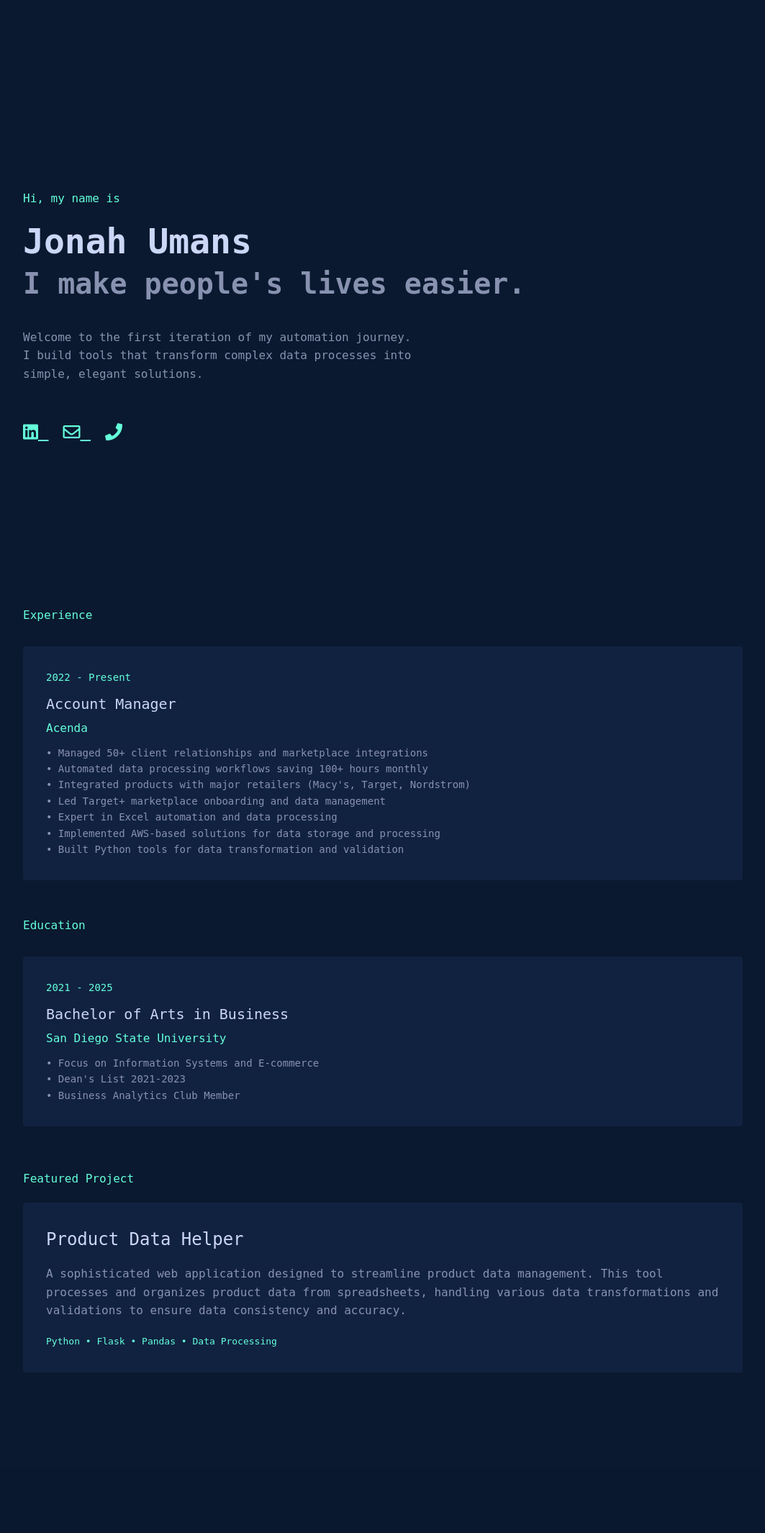
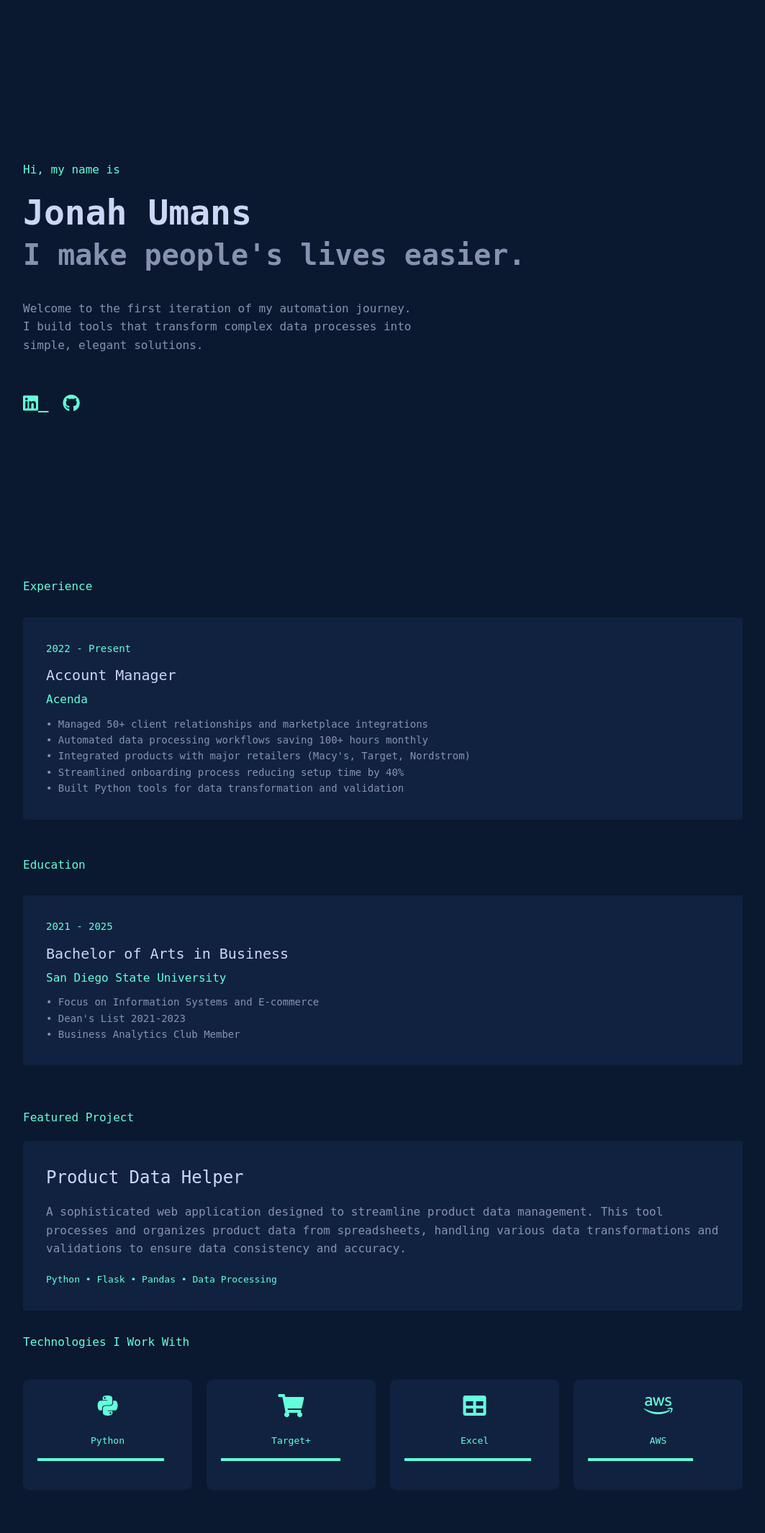
Before and after one commit to jonahumans/Migration-Assistant, a Flask app: page /about in a window 1280 px wide. Shown: the part 58-2188 px from the top of the page at 72% size, without its empty margins (108-1171 px from the left). Before the commit the page ends 1965 px from the top, so only its background shows below. Run offline with Flask 3, Linux system fonts and the light colour scheme.

Commit message:
Restored to 'a2d9265d4f9d73ba49767c7ec80c66436ca85e59'
Replit-Restored-To:a2d9265d4f9d73ba49767c7ec80c66436ca85e59

```diff
--- a/templates/about.html
+++ b/templates/about.html
@@ -1,3 +1,4 @@
+
 <!DOCTYPE html>
 <html lang="en">
 <head>
@@ -6,6 +7,72 @@
     <title>About Jonah Umans</title>
     <link rel="stylesheet" href="https://cdnjs.cloudflare.com/ajax/libs/font-awesome/5.15.4/css/all.min.css">
     <style>
+        @keyframes fadeIn {
+            from { opacity: 0; transform: translateY(20px); }
+            to { opacity: 1; transform: translateY(0); }
+        }
+
+        @keyframes float {
+            0% { transform: translateY(0px); }
+            50% { transform: translateY(-10px); }
+            100% { transform: translateY(0px); }
+        }
+
+        .social-links {
+            margin-top: 20px;
+        }
+
+        .social-icon {
+            font-size: 24px;
+            margin-right: 20px;
+            color: var(--highlight-color);
+            transition: transform 0.3s;
+        }
+
+        .social-icon:hover {
+            transform: translateY(-5px);
+        }
+
+        .hero {
+            animation: fadeIn 1s ease-out;
+        }
+
+        .project-card {
+            animation: float 6s ease-in-out infinite;
+        }
+
+        .skill-bar {
+            height: 4px;
+            background: var(--highlight-color);
+            width: 0;
+            transition: width 1s ease-out;
+            margin-bottom: 20px;
+        }
+
+        .tech-section {
+            display: grid;
+            grid-template-columns: repeat(auto-fit, minmax(120px, 1fr));
+            gap: 20px;
+            margin-top: 40px;
+        }
+
+        .tech-item {
+            text-align: center;
+            padding: 20px;
+            background: #112240;
+            border-radius: 8px;
+            transition: transform 0.3s;
+        }
+
+        .tech-item:hover {
+            transform: translateY(-5px);
+        }
+
+        .tech-item i {
+            font-size: 32px;
+            color: var(--highlight-color);
+            margin-bottom: 10px;
+        }
         :root {
             --primary-color: #0a192f;
             --text-color: #8892b0;
@@ -48,7 +115,7 @@
         .container {
             max-width: 1000px;
             margin: 0 auto;
-            padding: 100px 2rem;
+            padding: 60px 2rem;
         }
 
         .hero {
@@ -82,21 +149,6 @@
             max-width: 540px;
             margin: 15px 0 30px;
             font-size: 16px;
-        }
-
-        .social-links {
-            margin-top: 20px;
-        }
-
-        .social-icon {
-            font-size: 24px;
-            margin-right: 20px;
-            color: var(--highlight-color);
-            transition: transform 0.3s;
-        }
-
-        .social-icon:hover {
-            transform: translateY(-5px);
         }
 
         .breadcrumb-container {
@@ -185,11 +237,8 @@
                 <a href="https://www.linkedin.com/in/jonah-umans-6579b7177/" target="_blank" class="social-icon">
                     <i class="fab fa-linkedin"></i>
                 </a>
-                <a href="mailto:jonahaumans@gmail.com" class="social-icon">
-                    <i class="far fa-envelope"></i>
-                </a>
-                <a href="tel:949-702-5959" class="social-icon">
-                    <i class="fas fa-phone"></i>
+                <a href="https://github.com" target="_blank" class="social-icon">
+                    <i class="fab fa-github"></i>
                 </a>
             </div>
         </section>
@@ -205,12 +254,11 @@
                         • Managed 50+ client relationships and marketplace integrations<br>
                         • Automated data processing workflows saving 100+ hours monthly<br>
                         • Integrated products with major retailers (Macy's, Target, Nordstrom)<br>
-                        • Led Target+ marketplace onboarding and data management<br>
-                        • Expert in Excel automation and data processing<br>
-                        • Implemented AWS-based solutions for data storage and processing<br>
+                        • Streamlined onboarding process reducing setup time by 40%<br>
                         • Built Python tools for data transformation and validation
                     </div>
                 </div>
+
             </div>
 
             <div class="small-heading" style="margin-top: 50px;">Education</div>
@@ -238,6 +286,48 @@
                 <div class="tech-stack">Python • Flask • Pandas • Data Processing</div>
             </div>
         </section>
+
+        <section class="tech-stack">
+            <div class="small-heading">Technologies I Work With</div>
+            <div class="tech-section">
+                <div class="tech-item">
+                    <i class="fab fa-python"></i>
+                    <p>Python</p>
+                    <div class="skill-bar" data-width="90"></div>
+                </div>
+                <div class="tech-item">
+                    <i class="fas fa-shopping-cart"></i>
+                    <p>Target+</p>
+                    <div class="skill-bar" data-width="85"></div>
+                </div>
+                <div class="tech-item">
+                    <i class="fas fa-table"></i>
+                    <p>Excel</p>
+                    <div class="skill-bar" data-width="90"></div>
+                </div>
+                <div class="tech-item">
+                    <i class="fab fa-aws"></i>
+                    <p>AWS</p>
+                    <div class="skill-bar" data-width="75"></div>
+                </div>
+            </div>
+        </section>
     </div>
+
+    <script>
+        // Animate skill bars on scroll
+        function animateSkillBars() {
+            const skillBars = document.querySelectorAll('.skill-bar');
+            skillBars.forEach(bar => {
+                const width = bar.getAttribute('data-width');
+                bar.style.width = width + '%';
+            });
+        }
+
+        // Trigger animation when page loads
+        document.addEventListener('DOMContentLoaded', () => {
+            setTimeout(animateSkillBars, 500);
+        });
+    </script>
 </body>
 </html>
```
